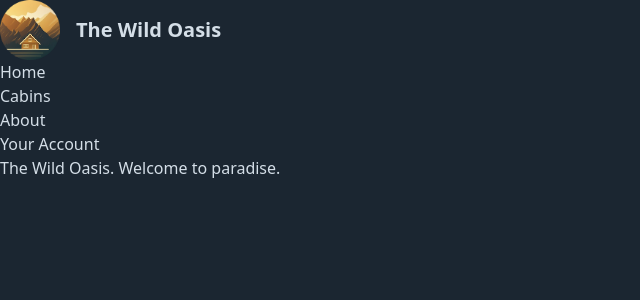
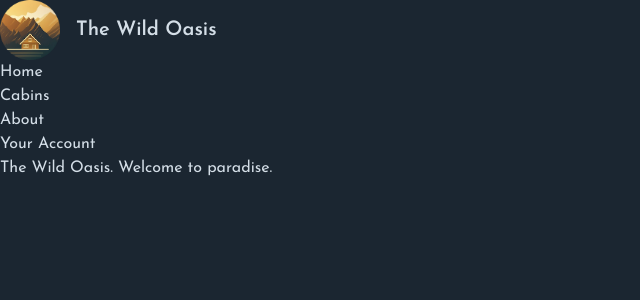
Before and after one commit to karuna-sagar/Next-Js, a Next.js app in the folder the-wild-oasis-website/: page / in a window 1280 px wide. Shown: the top 300 px of the page, without its empty margins (0-640 px from the left). Built offline with nearby package versions, Linux system fonts and the light colour scheme.

Commit message:
`Added Google font import and applied font class to body element`

```diff
--- a/the-wild-oasis-website/app/layout.js
+++ b/the-wild-oasis-website/app/layout.js
@@ -3,6 +3,11 @@ import Navigation from "@/app/_components/Navigation";
 
 import "@/app/_styles/globals.css";
 
+import { Josefin_Sans } from "next/font/google";
+const josefin = Josefin_Sans({
+  subsets: ["latin"],
+  display: "swap",
+});
 export const metadata = {
   // title: "The Wild Oasis",
   title: {
@@ -14,7 +19,9 @@ export const metadata = {
 export default function RootLayout({ children }) {
   return (
     <html lang="en">
-      <body className="bg-primary-900 text-primary-100 min-h-screen">
+      <body
+        className={`${josefin.className} bg-primary-900 text-primary-100 min-h-scree`}
+      >
         <header>
           <Logo />
           <Navigation />
```
Also changed, not shown: the-wild-oasis-website/app/icon.png (added).
